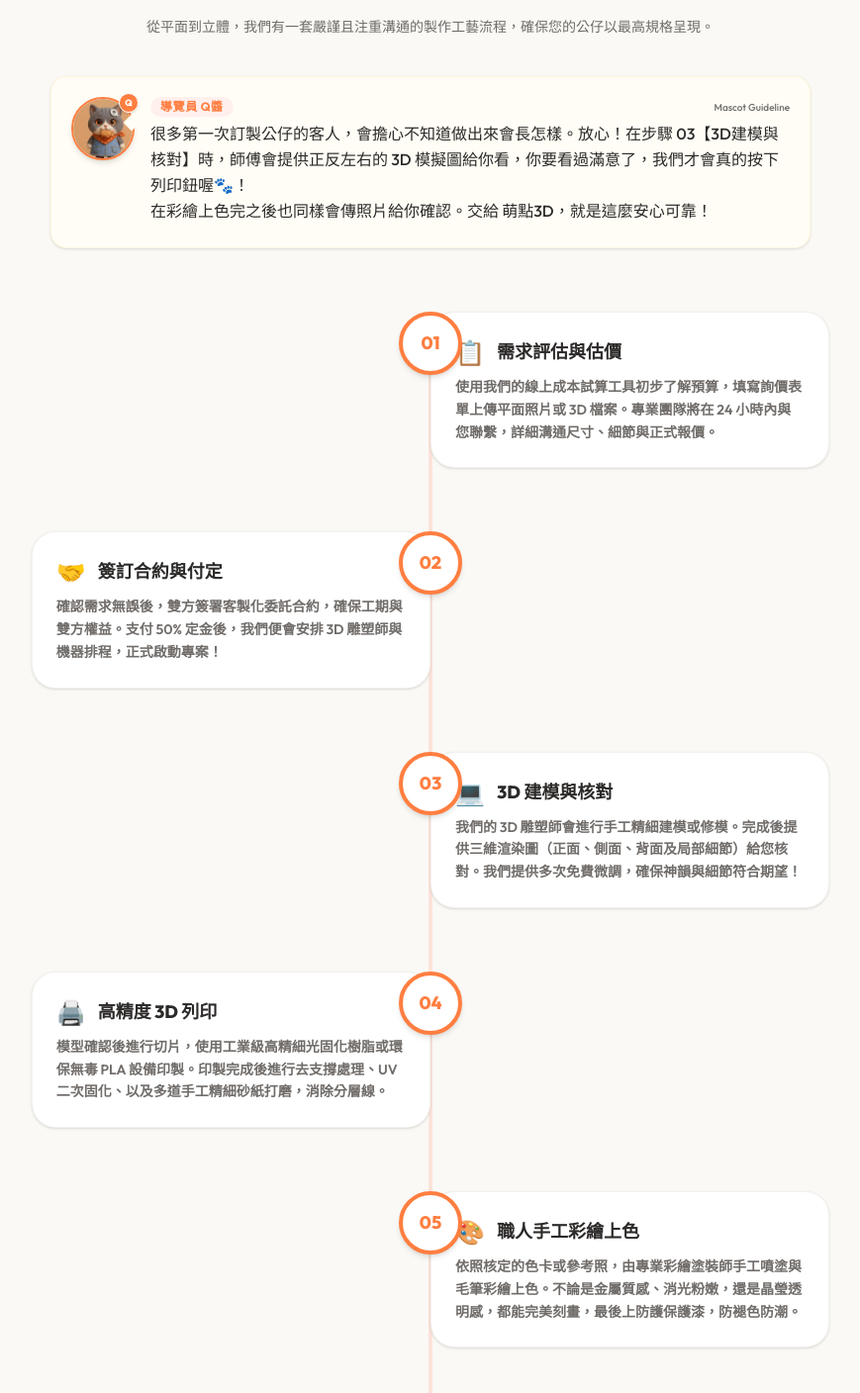
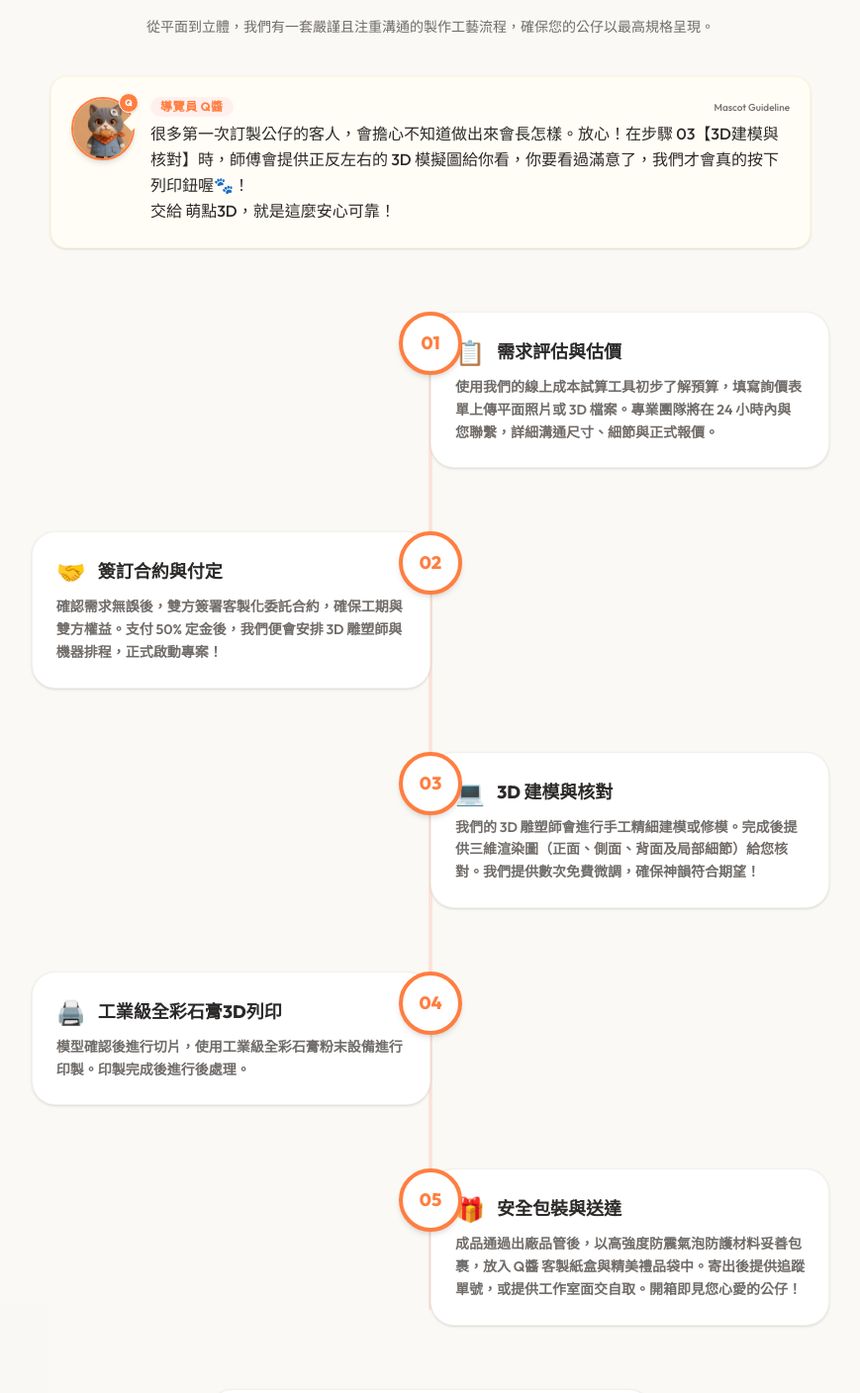
Before and after one commit to player5500-ctrl/Cutepoint, a Next.js app: page /process in a window 1280 px wide. Shown: the part 207-1615 px from the top of the page at 99% size, without its empty margins (205-1074 px from the left). Built offline with nearby package versions, Linux system fonts and the light colour scheme.

Commit message:
更新流程頁與產品頁文案

```diff
--- a/src/app/process/page.tsx
+++ b/src/app/process/page.tsx
@@ -17,23 +17,17 @@ const steps = [
   {
     step: "03",
     title: "3D 建模與核對",
-    desc: "我們的 3D 雕塑師會進行手工精細建模或修模。完成後提供三維渲染圖（正面、側面、背面及局部細節）給您核對。我們提供多次免費微調，確保神韻與細節符合期望！",
+    desc: "我們的 3D 雕塑師會進行手工精細建模或修模。完成後提供三維渲染圖（正面、側面、背面及局部細節）給您核對。我們提供數次免費微調，確保神韻符合期望！",
     icon: "💻",
   },
   {
     step: "04",
-    title: "高精度 3D 列印",
-    desc: "模型確認後進行切片，使用工業級高精細光固化樹脂或環保無毒 PLA 設備印製。印製完成後進行去支撐處理、UV 二次固化、以及多道手工精細砂紙打磨，消除分層線。",
+    title: "工業級全彩石膏3D列印",
+    desc: "模型確認後進行切片，使用工業級全彩石膏粉末設備進行印製。印製完成後進行後處理。",
     icon: "🖨️",
   },
   {
     step: "05",
-    title: "職人手工彩繪上色",
-    desc: "依照核定的色卡或參考照，由專業彩繪塗裝師手工噴塗與毛筆彩繪上色。不論是金屬質感、消光粉嫩，還是晶瑩透明感，都能完美刻畫，最後上防護保護漆，防褪色防潮。",
-    icon: "🎨",
-  },
-  {
-    step: "06",
     title: "安全包裝與送達",
     desc: "成品通過出廠品管後，以高強度防震氣泡防護材料妥善包裹，放入 Q醬 客製紙盒與精美禮品袋中。寄出後提供追蹤單號，或提供工作室面交自取。開箱即見您心愛的公仔！",
     icon: "🎁",
@@ -61,7 +55,7 @@ export default function ProcessPage() {
         {/* Q-chan guidance bubble */}
         <div className="max-w-3xl mx-auto mb-16">
           <QChan
-            text={`很多第一次訂製公仔的客人，會擔心不知道做出來會長怎樣。放心！在步驟 03【3D建模與核對】時，師傅會提供正反左右的 3D 模擬圖給你看，你要看過滿意了，我們才會真的按下列印鈕喔🐾！\n在彩繪上色完之後也同樣會傳照片給你確認。交給 萌點3D，就是這麼安心可靠！`}
+            text={`很多第一次訂製公仔的客人，會擔心不知道做出來會長怎樣。放心！在步驟 03【3D建模與核對】時，師傅會提供正反左右的 3D 模擬圖給你看，你要看過滿意了，我們才會真的按下列印鈕喔🐾！\n交給 萌點3D，就是這麼安心可靠！`}
             position="left"
           />
         </div>
```
